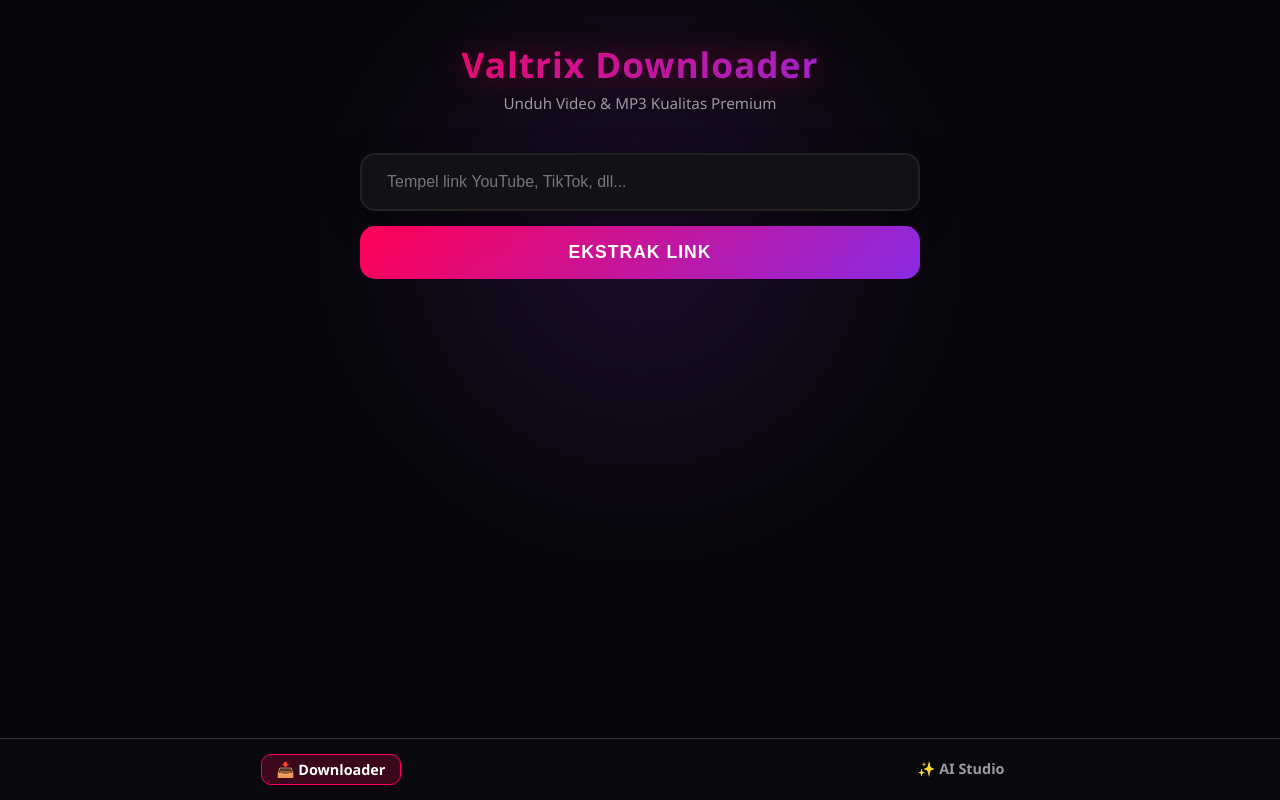
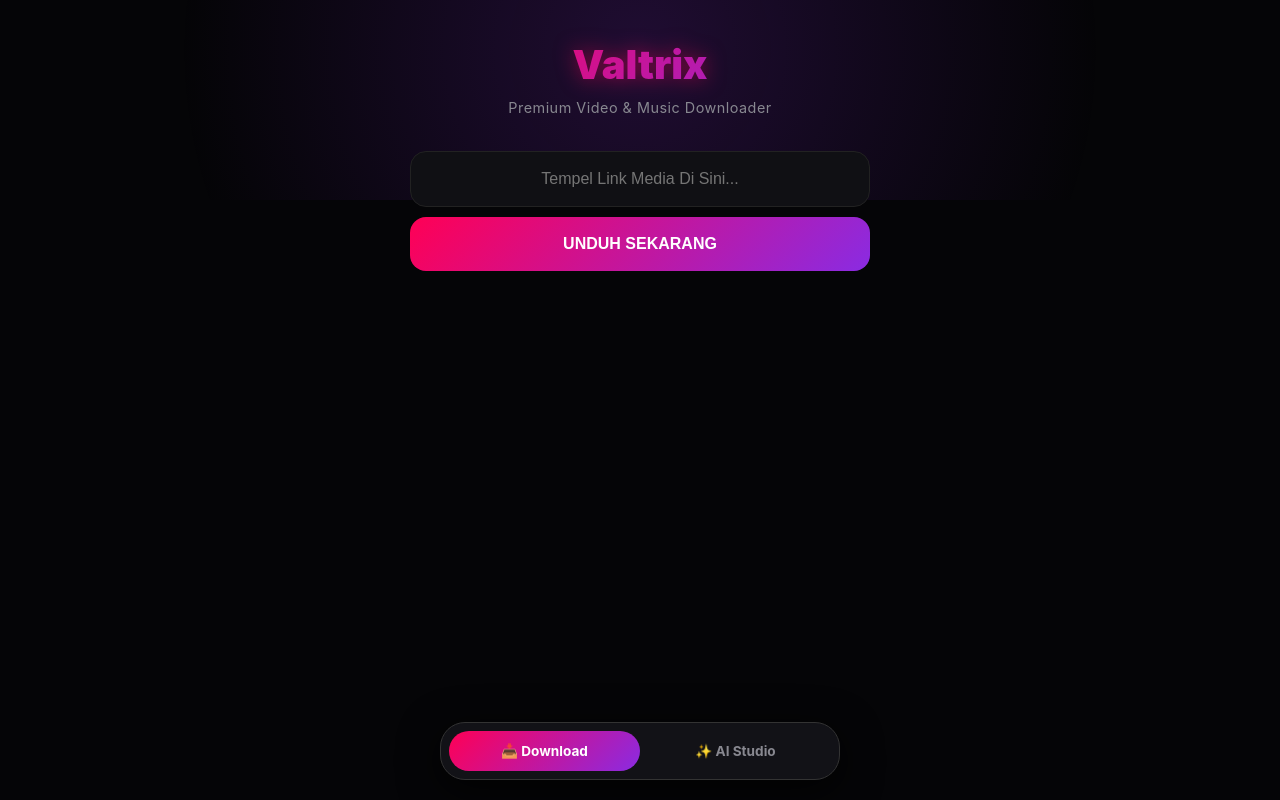
Before and after one commit to Valtrix-ai/Web-kep, a Flask app: page /web in a window 1280 px wide. Run offline with Flask 3, Linux system fonts and the light colour scheme.

Commit message:
Update index.html

```diff
--- a/templates/index.html
+++ b/templates/index.html
@@ -3,268 +3,221 @@
 <head>
     <meta charset="UTF-8">
     <meta name="viewport" content="width=device-width, initial-scale=1.0, maximum-scale=1.0, user-scalable=no">
-    <title>Valtrix Hub | AI & Media</title>
+    <title>Valtrix Hub | Super Final</title>
     <style>
         :root {
-            --bg-color: #070709;
-            --card-bg: #121216;
-            --accent-color: #ff0055;
-            --glow-color: rgba(255, 0, 85, 0.4);
-            --text-main: #ffffff;
-            --text-dim: #9999a1;
-            --gradient: linear-gradient(135deg, #ff0055, #8a2be2);
-            --nav-bg: rgba(10, 10, 15, 0.9);
+            --bg: #050507;
+            --card: #101014;
+            --primary: #ff0055;
+            --secondary: #8a2be2;
+            --glow: rgba(255, 0, 85, 0.5);
+            --txt: #ffffff;
+            --txt-dim: #888890;
+            --grad: linear-gradient(135deg, #ff0055, #8a2be2);
         }
 
-        * { box-sizing: border-box; }
-
+        * { box-sizing: border-box; -webkit-tap-highlight-color: transparent; }
         body {
-            margin: 0; padding: 0;
-            font-family: 'Segoe UI', Roboto, sans-serif;
-            background-color: var(--bg-color);
-            color: var(--text-main);
-            min-height: 100vh;
-            padding-bottom: 80px; /* Space for nav bar */
+            margin: 0; padding: 0; font-family: 'Inter', sans-serif;
+            background: var(--bg); color: var(--txt);
+            display: flex; flex-direction: column; align-items: center;
+            min-height: 100vh; padding-bottom: 90px;
         }
 
-        .bg-glow {
-            position: fixed; top: -20%; left: 50%; transform: translateX(-50%);
-            width: 100vw; height: 100vw; max-width: 800px; max-height: 800px;
-            background: radial-gradient(circle, rgba(138,43,226,0.15) 0%, transparent 60%);
+        .header-glow {
+            position: fixed; top: -100px; width: 100%; height: 300px;
+            background: radial-gradient(circle, rgba(138,43,226,0.2) 0%, transparent 70%);
             z-index: -1;
         }
 
-        .container {
-            width: 100%; max-width: 600px;
-            margin: 0 auto; padding: 40px 20px;
-            text-align: center;
+        .container { width: 100%; max-width: 500px; padding: 40px 20px; text-align: center; }
+
+        .brand {
+            font-size: 2.5rem; font-weight: 900; background: var(--grad);
+            -webkit-background-clip: text; -webkit-text-fill-color: transparent;
+            filter: drop-shadow(0 0 10px var(--glow)); margin-bottom: 10px;
         }
 
-        .logo {
-            font-size: 2.2rem; font-weight: 900; letter-spacing: 1px;
-            background: var(--gradient); -webkit-background-clip: text; -webkit-text-fill-color: transparent;
-            filter: drop-shadow(0 0 15px var(--glow-color));
-            margin-bottom: 5px;
+        .desc { color: var(--txt-dim); font-size: 0.9rem; margin-bottom: 35px; letter-spacing: 0.5px; }
+
+        /* Symmetrical UI Elements */
+        .input-group { width: 100%; margin-bottom: 20px; position: relative; }
+        input {
+            width: 100%; padding: 18px 20px; background: var(--card);
+            border: 1px solid #222; border-radius: 16px; color: #fff;
+            font-size: 1rem; transition: 0.3s; text-align: center;
         }
+        input:focus { border-color: var(--primary); outline: none; box-shadow: 0 0 15px var(--glow); }
 
-        .subtitle { color: var(--text-dim); font-size: 0.95rem; margin-bottom: 40px; }
+        .btn-main {
+            width: 100%; padding: 18px; background: var(--grad); border: none;
+            border-radius: 16px; color: #fff; font-weight: 800; font-size: 1rem;
+            cursor: pointer; transition: 0.3s; margin-top: 10px;
+        }
+        .btn-main:active { transform: scale(0.98); }
 
-        /* Super Symmetrical Search Box */
-        .search-box {
-            display: flex; flex-direction: column; gap: 15px;
-            background: transparent; margin-bottom: 20px;
+        #msg { margin-top: 15px; font-size: 0.85rem; font-weight: 600; min-height: 20px; }
+
+        /* Result Section */
+        .res-box {
+            display: none; background: var(--card); border: 1px solid #222;
+            border-radius: 20px; padding: 20px; margin-top: 30px; width: 100%;
+            animation: slideUp 0.4s ease;
         }
+        .res-title { font-size: 1rem; font-weight: 700; margin-bottom: 20px; color: #eee; }
 
-        .search-box input {
-            width: 100%; padding: 18px 25px;
-            background: var(--card-bg); border: 2px solid #222;
-            border-radius: 15px; color: white; font-size: 1rem;
-            transition: 0.3s; box-shadow: 0 10px 30px rgba(0,0,0,0.5);
+        .dl-grid { display: grid; grid-template-columns: 1fr 1fr; gap: 12px; margin-bottom: 15px; }
+        .btn-dl {
+            padding: 14px; background: #181820; border: 1px solid #333;
+            border-radius: 12px; color: #fff; text-decoration: none;
+            font-size: 0.8rem; font-weight: 700; transition: 0.2s;
         }
+        .btn-dl:hover { border-color: var(--primary); background: #20202a; }
 
-        .search-box input:focus { border-color: var(--accent-color); outline: none; box-shadow: 0 0 20px var(--glow-color); }
+        /* AI Section */
+        .ai-card { width: 100%; margin-top: 20px; }
+        #ai-img { width: 100%; border-radius: 15px; margin-top: 20px; display: none; border: 2px solid #222; }
 
-        .search-box button, .btn-primary {
-            width: 100%; padding: 16px;
-            background: var(--gradient); border: none; border-radius: 15px;
-            color: white; font-weight: bold; font-size: 1.1rem; letter-spacing: 1px;
-            cursor: pointer; transition: 0.3s;
+        /* Navigation Bar */
+        .nav {
+            position: fixed; bottom: 20px; width: 90%; max-width: 400px;
+            background: rgba(20, 20, 25, 0.95); backdrop-filter: blur(15px);
+            border: 1px solid #333; border-radius: 25px; display: flex;
+            padding: 8px; box-shadow: 0 10px 40px rgba(0,0,0,0.8);
         }
+        .nav-btn {
+            flex: 1; padding: 12px; text-align: center; font-size: 0.85rem;
+            font-weight: 700; color: var(--txt-dim); cursor: pointer; border-radius: 20px;
+        }
+        .nav-btn.active { background: var(--grad); color: #fff; }
 
-        .search-box button:hover, .btn-primary:hover { transform: translateY(-2px); box-shadow: 0 5px 20px var(--glow-color); }
+        .tab { display: none; width: 100%; }
+        .tab.active { display: block; animation: fadeIn 0.3s ease; }
 
-        #status-msg { color: var(--accent-color); font-size: 0.9rem; font-weight: bold; min-height: 20px; margin-bottom: 20px; }
-
-        /* Results Area */
-        .result-container {
-            display: none; background: var(--card-bg);
-            border: 1px solid #333; border-radius: 20px;
-            padding: 20px; margin-top: 20px; animation: fadeIn 0.4s ease;
-        }
-
-        .media-title { font-size: 1.1rem; margin-bottom: 20px; color: #fff; word-break: break-word; line-height: 1.4; }
-
-        .grid-options { display: grid; grid-template-columns: 1fr 1fr; gap: 10px; }
-
-        .btn-dl {
-            padding: 12px; background: #1a1a24; border: 1px solid #333;
-            color: white; border-radius: 10px; text-decoration: none;
-            font-size: 0.85rem; font-weight: bold; transition: 0.2s;
-        }
-        .btn-dl:hover { border-color: var(--accent-color); background: #222; }
-        .section-title { font-size: 0.9rem; color: var(--text-dim); margin: 15px 0 10px; text-align: left; border-bottom: 1px solid #333; padding-bottom: 5px;}
-
-        /* AI Image Generator Section */
-        #ai-image-result {
-            width: 100%; border-radius: 15px; margin-top: 20px; display: none;
-            box-shadow: 0 10px 30px rgba(0,0,0,0.5); border: 1px solid #333;
-        }
-
-        /* Bottom Navigation Bar */
-        .bottom-nav {
-            position: fixed; bottom: 0; left: 0; width: 100%;
-            background: var(--nav-bg); backdrop-filter: blur(10px);
-            border-top: 1px solid #333; display: flex; justify-content: space-around;
-            padding: 15px 10px; z-index: 100;
-        }
-
-        .nav-item {
-            color: var(--text-dim); font-size: 0.9rem; font-weight: bold;
-            cursor: pointer; transition: 0.3s; padding: 5px 15px; border-radius: 10px;
-        }
-
-        .nav-item.active { color: #fff; background: rgba(255, 0, 85, 0.2); border: 1px solid var(--accent-color); }
-
-        .tab-content { display: none; }
-        .tab-content.active { display: block; animation: fadeIn 0.3s ease; }
-
-        @keyframes fadeIn { from { opacity: 0; transform: translateY(10px); } to { opacity: 1; transform: translateY(0); } }
+        @keyframes slideUp { from { opacity: 0; transform: translateY(20px); } to { opacity: 1; transform: translateY(0); } }
+        @keyframes fadeIn { from { opacity: 0; } to { opacity: 1; } }
     </style>
 </head>
 <body>
 
-    <div class="bg-glow"></div>
+    <div class="header-glow"></div>
 
     <div class="container">
 
-        <div id="tab-downloader" class="tab-content active">
-            <div class="logo">Valtrix Downloader</div>
-            <div class="subtitle">Unduh Video & MP3 Kualitas Premium</div>
+        <div id="down-tab" class="tab active">
+            <div class="brand">Valtrix</div>
+            <div class="desc">Premium Video & Music Downloader</div>
 
-            <div class="search-box">
-                <input type="text" id="url-input" placeholder="Tempel link YouTube, TikTok, dll...">
-                <button onclick="prosesLink()" id="btn-proses">EKSTRAK LINK</button>
+            <div class="input-group">
+                <input type="text" id="url" placeholder="Tempel Link Media Di Sini...">
+                <button class="btn-main" onclick="startExtract()" id="go-btn">UNDUH SEKARANG</button>
             </div>
+            <div id="msg"></div>
 
-            <div id="status-msg"></div>
-
-            <div class="result-container" id="result-box">
-                <div class="media-title" id="media-title"></div>
-
-                <div class="section-title">VIDEO (MP4)</div>
-                <div class="grid-options" id="video-buttons"></div>
-
-                <div class="section-title" style="margin-top: 20px;">AUDIO (MP3/M4A)</div>
-                <div class="grid-options" id="audio-buttons"></div>
+            <div class="res-box" id="res">
+                <div class="res-title" id="rtitle">Judul Video</div>
+                <div style="font-size: 0.75rem; color: var(--txt-dim); margin-bottom: 10px; text-align: left;">VIDEO MP4</div>
+                <div class="dl-grid" id="v-list"></div>
+                <div style="font-size: 0.75rem; color: var(--txt-dim); margin: 15px 0 10px; text-align: left;">AUDIO MP3</div>
+                <div class="dl-grid" id="a-list"></div>
             </div>
         </div>
 
-        <div id="tab-ai" class="tab-content">
-            <div class="logo">Valtrix AI Studio</div>
-            <div class="subtitle">Buat Gambar Keren Hanya dengan Teks</div>
+        <div id="ai-tab" class="tab">
+            <div class="brand">AI Studio</div>
+            <div class="desc">Ubah Imajinasi Menjadi Gambar Nyata</div>
 
-            <div class="search-box">
-                <input type="text" id="ai-prompt" placeholder="Contoh: Mobil sport neon di malam hari...">
-                <button class="btn-primary" onclick="generateAIImage()" id="btn-ai">GENERATE GAMBAR</button>
-            </div>
-
-            <div id="ai-status-msg" style="color: var(--text-dim); font-size: 0.9rem; margin-top: 10px;"></div>
-            <img id="ai-image-result" src="" alt="Hasil AI">
+            <input type="text" id="prompt" placeholder="Contoh: Kucing cyberpunk di Mars...">
+            <button class="btn-main" onclick="genAI()" id="ai-btn">BUAT GAMBAR AI</button>
+            <div id="ai-msg"></div>
+            <img id="ai-img" src="">
         </div>
 
     </div>
 
-    <div class="bottom-nav">
-        <div class="nav-item active" onclick="switchTab('downloader', this)">📥 Downloader</div>
-        <div class="nav-item" onclick="switchTab('ai', this)">✨ AI Studio</div>
+    <div class="nav">
+        <div class="nav-btn active" onclick="showTab('down', this)">📥 Download</div>
+        <div class="nav-btn" onclick="showTab('ai', this)">✨ AI Studio</div>
     </div>
 
     <script>
-        // Logika Perpindahan Tab Navigasi
-        function switchTab(tabId, element) {
-            document.querySelectorAll('.tab-content').forEach(tab => tab.classList.remove('active'));
-            document.querySelectorAll('.nav-item').forEach(nav => nav.classList.remove('active'));
-
-            document.getElementById('tab-' + tabId).classList.add('active');
-            element.classList.add('active');
+        function showTab(t, el) {
+            document.querySelectorAll('.tab').forEach(x => x.classList.remove('active'));
+            document.querySelectorAll('.nav-btn').forEach(x => x.classList.remove('active'));
+            document.getElementById(t + '-tab').classList.add('active');
+            el.classList.add('active');
         }
 
-        // Logika Downloader
-        async function prosesLink() {
-            const inputUrl = document.getElementById('url-input').value;
-            const statusMsg = document.getElementById('status-msg');
-            const resultBox = document.getElementById('result-box');
-            const btn = document.getElementById('btn-proses');
+        async function startExtract() {
+            const url = document.getElementById('url').value;
+            const msg = document.getElementById('msg');
+            const res = document.getElementById('res');
+            const btn = document.getElementById('go-btn');
 
-            if (!inputUrl) { statusMsg.textContent = "Isi linknya dulu, bos!"; return; }
+            if(!url) { msg.textContent = "Link wajib diisi!"; return; }
 
-            statusMsg.textContent = "Menganalisis link... menembus keamanan...";
-            statusMsg.style.color = "#fff";
-            resultBox.style.display = "none";
-            btn.textContent = "MEMPROSES...";
+            msg.textContent = "⏳ Mengekstrak data... (Jangan tutup halaman)";
+            msg.style.color = "#fff";
+            res.style.display = "none";
             btn.disabled = true;
 
             try {
-                const response = await fetch('/api/download', {
+                const r = await fetch('/api/extract', {
                     method: 'POST',
-                    headers: { 'Content-Type': 'application/json' },
-                    body: JSON.stringify({ url: inputUrl })
+                    headers: {'Content-Type': 'application/json'},
+                    body: JSON.stringify({url: url})
                 });
-                const result = await response.json();
+                const data = await r.json();
 
-                if (result.success) {
-                    statusMsg.textContent = "Berhasil! Pilih resolusi di bawah.";
-                    statusMsg.style.color = "#00ff88";
+                if(data.success) {
+                    msg.textContent = "✅ Berhasil! Klik kualitas di bawah untuk mendownload.";
+                    msg.style.color = "#00ffaa";
+                    document.getElementById('rtitle').textContent = data.title;
 
-                    document.getElementById('media-title').textContent = result.title;
-
-                    // Render Video (Format Grid)
-                    const vidBox = document.getElementById('video-buttons');
-                    vidBox.innerHTML = '';
-                    result.videos.forEach(v => {
-                        vidBox.innerHTML += `<a href="${v.url}" target="_blank" class="btn-dl">${v.label}</a>`;
+                    const vBox = document.getElementById('v-list');
+                    vBox.innerHTML = '';
+                    data.videos.forEach(v => {
+                        vBox.innerHTML += `<a href="/api/proxy_download?url=${encodeURIComponent(v.url)}&name=${encodeURIComponent(v.name)}" class="btn-dl">${v.label}</a>`;
                     });
 
-                    // Render Audio (Format Grid)
-                    const audBox = document.getElementById('audio-buttons');
-                    audBox.innerHTML = '';
-                    result.audios.forEach(a => {
-                        audBox.innerHTML += `<a href="${a.url}" target="_blank" class="btn-dl">${a.label}</a>`;
+                    const aBox = document.getElementById('a-list');
+                    aBox.innerHTML = '';
+                    data.audios.forEach(a => {
+                        aBox.innerHTML += `<a href="/api/proxy_download?url=${encodeURIComponent(a.url)}&name=${encodeURIComponent(a.name)}" class="btn-dl">${a.label}</a>`;
                     });
 
-                    resultBox.style.display = "block";
+                    res.style.display = "block";
                 } else {
-                    statusMsg.textContent = result.message;
-                    statusMsg.style.color = "var(--accent-color)";
+                    msg.textContent = "❌ " + data.message;
+                    msg.style.color = var(--primary);
                 }
-            } catch (error) {
-                statusMsg.textContent = "Server terlalu sibuk, coba beberapa saat lagi.";
-                statusMsg.style.color = "var(--accent-color)";
+            } catch(e) {
+                msg.textContent = "❌ Server error. Coba lagi.";
             } finally {
-                btn.textContent = "EKSTRAK LINK";
                 btn.disabled = false;
             }
         }
 
-        // Logika AI Image Generator (Tanpa API Key!)
-        function generateAIImage() {
-            const prompt = document.getElementById('ai-prompt').value;
-            const statusMsg = document.getElementById('ai-status-msg');
-            const imgResult = document.getElementById('ai-image-result');
-            const btn = document.getElementById('btn-ai');
+        function genAI() {
+            const p = document.getElementById('prompt').value;
+            const msg = document.getElementById('ai-msg');
+            const img = document.getElementById('ai-img');
+            const btn = document.getElementById('ai-btn');
 
-            if (!prompt) { statusMsg.textContent = "Ketik sesuatu yang ingin digambar!"; return; }
-
-            statusMsg.textContent = "AI sedang melukis gambar... (Tunggu sekitar 5 detik)";
-            imgResult.style.display = "none";
+            if(!p) return;
+            msg.textContent = "🎨 AI sedang melukis... mohon tunggu.";
+            img.style.display = "none";
             btn.disabled = true;
 
-            // Menggunakan open API Pollinations (gratis, tanpa key)
-            const seed = Math.floor(Math.random() * 1000000);
-            const imageUrl = `https://pollinations.ai/p/${encodeURIComponent(prompt)}?width=768&height=768&seed=${seed}&model=flux`;
+            const seed = Math.floor(Math.random() * 99999);
+            const url = `https://pollinations.ai/p/${encodeURIComponent(p)}?width=1024&height=1024&seed=${seed}&model=flux`;
 
-            imgResult.onload = function() {
-                statusMsg.textContent = "Selesai! Tahan gambarnya untuk mengunduh.";
-                imgResult.style.display = "block";
+            img.onload = () => {
+                msg.textContent = "✨ Selesai! Klik/Tahan gambar untuk simpan.";
+                img.style.display = "block";
                 btn.disabled = false;
             };
-
-            imgResult.onerror = function() {
-                statusMsg.textContent = "Gagal memuat gambar, coba kata kunci lain.";
-                btn.disabled = false;
-            };
-
-            imgResult.src = imageUrl;
+            img.src = url;
         }
     </script>
 </body>
```
